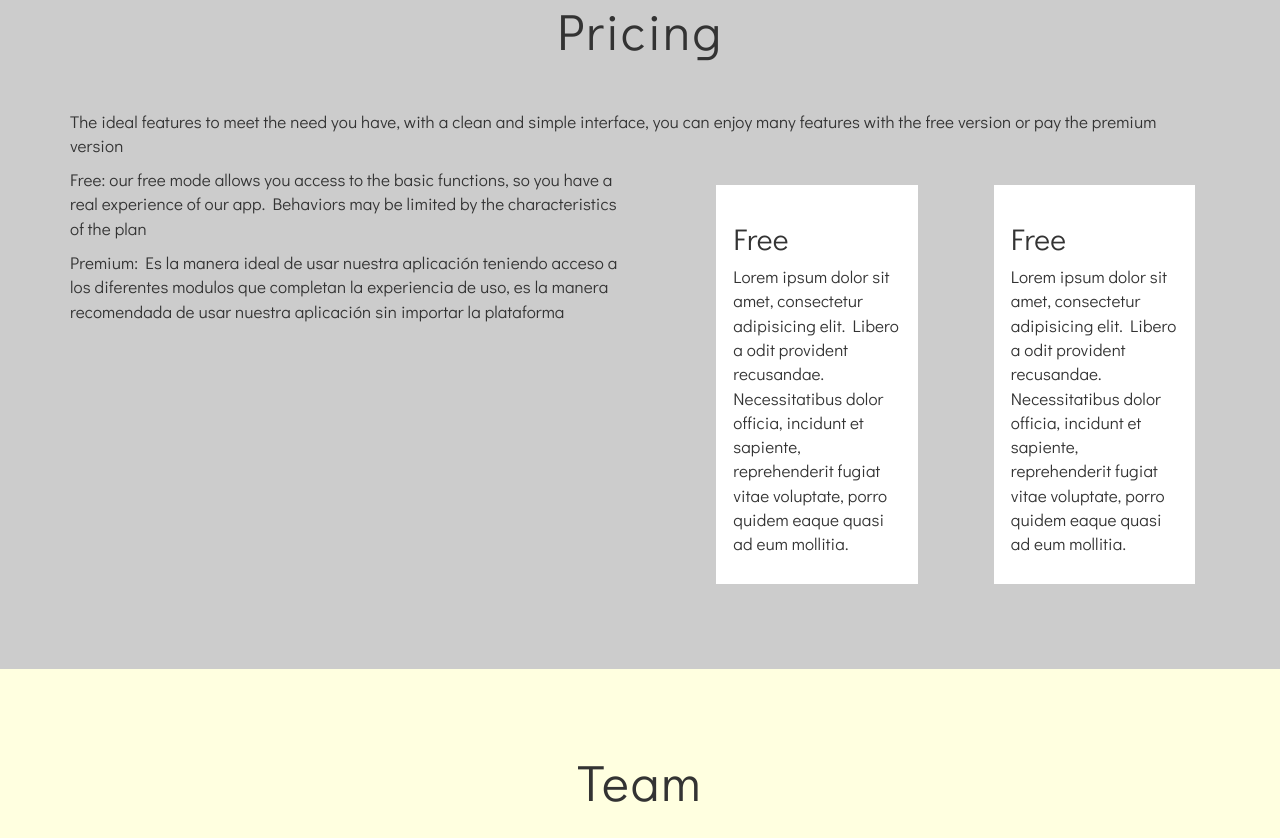
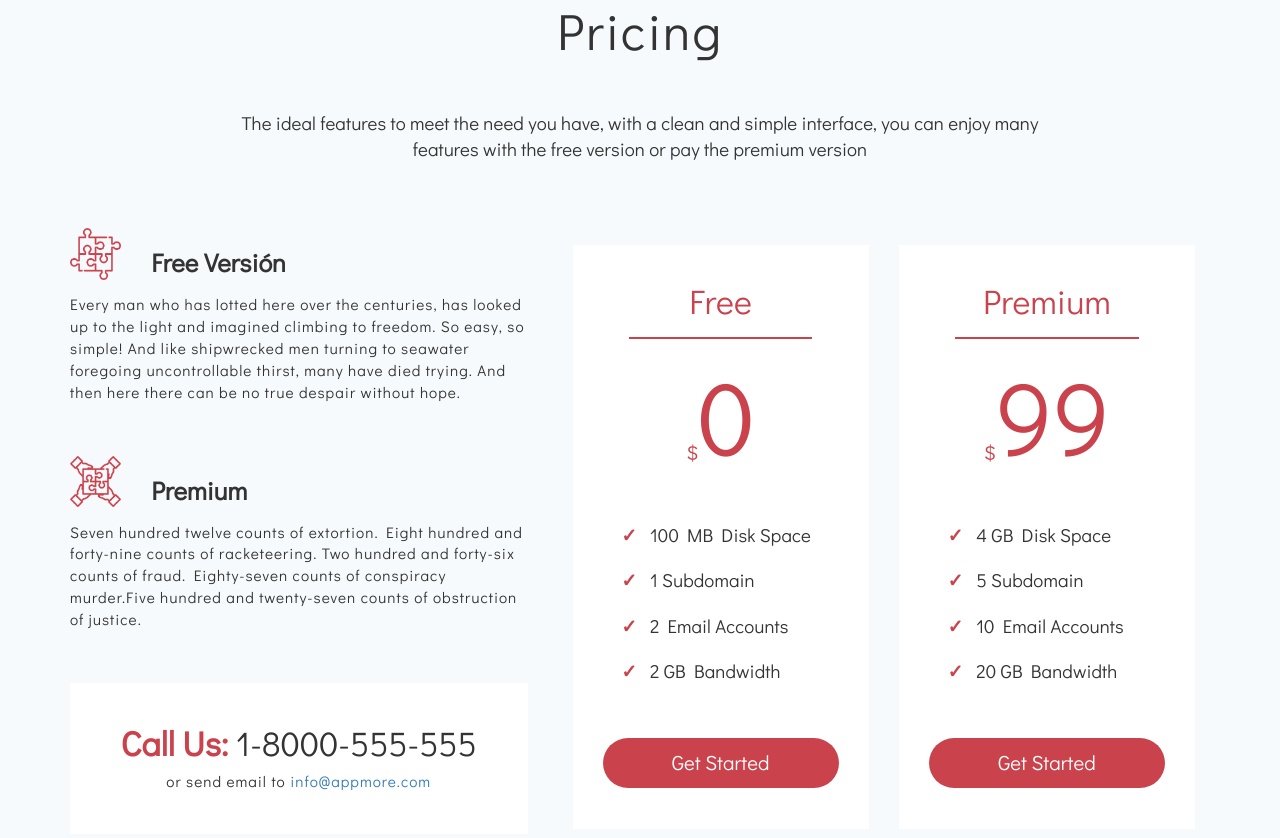
Before and after one commit to mager19/appmore, a website: page index.html in a window 1280 px wide. Shown: the part 2862-3700 px from the top of the page. Drawn offline with nearby package versions, Linux system fonts and the light colour scheme.

Commit message:
Terminada seccion Pricing

```diff
--- a/css/style.css
+++ b/css/style.css
@@ -53,6 +53,7 @@ body{
 	background-color: #fff;
 	text-rendering: optimizeLegibility;
 	-webkit-font-smoothing: antialiased;
+	overflow-x: hidden;
 }
 p{
 	font-weight: lighter;
@@ -302,6 +303,7 @@ video{
 	font-size: 1.1em;
 	line-height: 1.5em;
 	margin-top: 2em;
+	text-align: justify;
 }
 .features__slide__item ul li{
 	margin-top: 1em;
@@ -315,9 +317,10 @@ video{
 	margin-right: 10px;
 }
 
+
 /*Section Pricing ------------------*/
 .pricing{
-	background-color: #ccc;
+	background-color: #F6FAFD;
 }
 
 .pricing__table{
@@ -326,9 +329,87 @@ video{
 	margin-top: 1em;
 }
 
+.pricing h3{
+	color:#333;
+	font-size: 1.5em;
+	font-weight: 700;
+}
+
+.pricing--left p{
+	font-size: 0.9em;
+	margin-top: 0.5em;
+	letter-spacing: 1px;
+}
+
+.pricing--left__item{
+	margin-bottom: 2.5em;
+}
+
+.pricing__table{
+	text-align: center;
+}
+
+.pricing__table h2{
+	border-bottom:2px solid #ca424c;
+	color:#ca424c;
+	font-size: 2em;
+	padding-bottom: 0.5em;
+	margin-left: 15%;
+	width: 70%;
+}
+
+.pricing__table h3{
+	color:#ca424c;
+	font-size: 6em;
+	font-weight: 200;
+}
+
+.pricing__table h3 sub{
+	font-size: 0.2em;
+}
+
+.pricing__table ul{
+	margin-left: -2em;
+	margin-top: 3em;
+	text-align: left;
+}
+
+.pricing__table ul li{
+	font-size: 1.1em;
+	margin-left: 10%;
+	margin-bottom: 1em;
+	width: 80%;
+}
+
+.pricing__table ul li span{
+	color:#ca424c;
+	font-weight: 700;
+	padding-right: 0.7em;
+}
+
+.pricing__table a{
+	width: 90%;
+}
+
+.callus{
+	background-color: #fff;
+	padding: 1.8em 0.2em;
+	text-align: center;
+}
+
+.callus h4{
+	font-size: 2em;
+}
+
+.callus h4 span{
+	color:#ca424c;
+	font-weight: 700;
+}
+
+
 /*Section Team ------------------*/
 .team{
-	background-color: lightyellow;
+	background-color: #fff;
 }
 
 .team__member{
@@ -447,26 +528,35 @@ video{
 	.support{
 		margin-left: 0!important;
 	}
-
 	.presentation h1 {
 	    font-size: 3.5em;
 	    margin-top: 1.6em;
 	}
-
 	.presentation p {
     	font-size: 1.2em;
     	margin-top: 0em;
 	}
-
 	.my__button {
         font-size: 1em;
     	width: 90%;
 	}
-
 	.download:hover{
 		background-color: transparent;
 	}
-
+	.about .my__button, .features .my__button{
+		margin-left: 5%;
+	}
+	.about .title__section {
+    	margin-top: 0em;
+	}
+	.features__slide__item img{
+		margin-left: auto;
+		margin-right: auto;
+	}
+	.features__slide__item--info{
+		padding: 0em 2em;
+		margin-top: 4em;
+	}
 
 }
 
@@ -477,9 +567,7 @@ video{
 	}
 	.navbar {
     	margin-top: 0em;
-
 	}
-
 	.download{
 		background-color: rgba(255,255,255,0);
 		margin-left: 0em;
@@ -488,41 +576,50 @@ video{
 	.support{
 		margin-left: 0!important;
 	}
-
 	.presentation h1 {
 	    font-size: 1.5em;
 	    margin-top: 1.6em;
 	}
-
 	.presentation p {
     	font-size: 0.9em;
     	margin-top: 0em;
 	}
-
 	.download:hover{
 		background-color: transparent;
 	}
-
 	.title__section{
 		font-size: 1.5em;
 	}
-
 	.my__button{
 		margin-bottom: 4em;
 		width: 100%;
 	}
-
+	.about .my__button, .features .my__button{
+		margin-left: 0%;
+	}
 	.about .my__button{
 		margin-top: 3em;
 	}
-
 	video {
 	    height: 40vh;
 	}
-
 	.about .title__section {
     	margin-top: 0em;
 	}
+	.subtitle__section {
+	    font-size: 1em;
+	    margin-left: 5%;
+	    text-align: center;
+	    margin-bottom: 3em;
+	    width: 90%;
+	}
+	.slide {
+    	margin-top: 1.5em;
+	}
+	.features__slide__item--info {
+    	padding: 0em 0em;
+	}
+
 
 
 }
--- a/index.html
+++ b/index.html
@@ -128,15 +128,15 @@
 							</div>
 						</div>
 					</div>
+					<!-- Slide Item -->
 					<div class="features__slide">
-						<!-- Slide Item -->
 						<div class="features__slide__item">
-					  		<div class="col-md-5">
+							<div class="col-md-5 col-md-offset-0 col-xs-8 col-xs-offset-2">
 					  			<figure>
 					  				<img src="img/iphone1.png" alt="iphone">
 					  			</figure>
 					  		</div>
-					  		<div class="col-md-7">
+					  		<div class="col-md-7 col-xs-12">
 					  				<h2>Clean & Modern Design</h2>
 						  			<p>Maybe someday, when Gotham no longer needs Batman I'll see him again. As Gotham's favored son you will be ideally
 						  			placed to strike at the heart of criminality. If you're good at something, never do it for free.
@@ -154,16 +154,16 @@
 						</div>
 						<!-- Slide Item -->
 						<div class="features__slide__item">
-					  		<div class="col-md-5">
+							<div class="col-md-5 col-md-offset-0 col-xs-8 col-xs-offset-2">
 					  			<figure>
 					  				<img src="img/iphone2.png" alt="iphone">
 					  			</figure>
 					  		</div>
-					  		<div class="col-md-7">
+					  		<div class="col-md-7 col-xs-12">
 					  			<h2>Easily Customize</h2>
 							  		<p>But I know the rage that drives you. That impossible anger strangIing the grief until the memory of your loved one is just poison in your veins. And one day, you catch yourself wishing the person you loved had never existed so you'd be spared your pain.</p>
 							  		<p>Maybe someday, when Gotham no longer needs Batman I'll see him again. As Gotham's favored son you will be ideally placed to strike at the heart of criminality. If you're good at something, never do it for free. </p>
-						  		<blockquote>
+							  		<blockquote class="hidden-xs">
 							  			What if, before she died, she wrote a letter saying she chose Harvey Dent over you? And what if, to spare you pain, I burnt that letter?
 							  		</blockquote>
 							  		<p>Death does not wait for you to be ready! Death is not considerate of fair! And make no mistake, here you face death. Tiger. Jujitsu. Panther. You're skilled. But this is not a dance. And you are afraid. But not of me. Tell us Mr. Wayne, what do you fear? Breathe in your fears. Face them. To conquer fear, you must become fear. You must bask in the fear of other men. And men fear most what they cannot see. You have to become a terrible thought. A wraith. You have to become an idea! To control. And know that this power can be yours. Embrace your worst fear. Become one with the darkness. I'm Batman</p>
@@ -172,26 +172,32 @@
 						</div>
 						<!-- Slide Item -->
 					  	<div class="features__slide__item">
-					  		<div class="col-md-5">
+					  		<div class="col-md-5 col-md-offset-0 col-xs-8 col-xs-offset-2">
 					  			<figure>
 					  				<img src="img/iphone3.png" alt="iphone">
 					  			</figure>
 					  		</div>
-					  		<div class="col-md-7">
+					  		<div class="col-md-7 col-xs-12">
+					  			<div class="features__slide__item--info">
 					  				<h2>Fully Responsive</h2>
 						  			<p>Maybe someday, when Gotham no longer needs Batman I'll see him again. Tomorrow, you will be released. If you are bored of brawling with thieves and want to achieve something there is a rare blue flower that grows on the eastern slopes. Pick one of these flowers. If you can carry it to the top of the mountain, you may find what you were looking for in the first place.</p>
-					  			<p>You have inspired good. But you spat in the faces of Gotham's criminals. Didn't you think there might be casualties? Things always get worse before they get better. Hero can be anyone. Even a man knowing something as simple and reassuring as putting a coat around a young boy shoulders to let him know the world hadn't ended.</p>
+						  			<p class="hidden-xs">You have inspired good. But you spat in the faces of Gotham's criminals. Didn't you think there might be casualties? Things always get worse before they get better. Hero can be anyone. Even a man knowing something as simple and reassuring as putting a coat around a young boy shoulders to let him know the world hadn't ended.</p>
 						  			<p>We have purged your fear. You are ready to Iead these men. You are ready to become a member of the League of Shadows. But first, you must demonstrate your commitment to justice. I'm Gotham's reckoning. It'll end the ball of damns you've all been living on. A necessary evil. Okay. Now... Hardened Kevlar plates over titanium-dipped, tri-weave fibers for flexibility. You'll be lighter, faster, more agile. Never underestimate Gotham City. People get mugged coming home from work every day of the week. Sometimes things just go bad.</p>
-					  			<p>No guns, no killing. You know what you said about the structures becoming shackles. You were right and I can't take it, the injustice. I mean, no one ever's gonna know who saved the entire city.</p>
-
+					  			</div>
 					  		</div>
 					  	</div>
 					  	<!-- Slide Item -->
 					  	<div class="features__slide__item">
-					  		<div class="col-md-7">
+					  		<div class="col-md-5 col-md-offset-0 col-xs-8 col-xs-offset-2">
+					  			<figure>
+					  				<img src="img/iphone4.png" alt="phone">
+					  			</figure>
+					  		</div>
+					  		<div class="col-md-7 col-xs-12">
+					  			<div class="features__slide__item--info">
 					  				<h2>Powerful Options</h2>
 						  			<p>You wanna know how I got these scars? My father was... a drinker, and a fiend. And one night, he goes off crazier than usual. Mommy gets the kitchen knife to defend herself. He doesn't like that, not one bit. So, me watching he takes the knife to her, laughing while he does it. He turns to me and he says: "Why so serious?". He comes at me with the knife "Why so serious?". He sticks the blade in my mouth. "Let's put a smile on that face." and... Why so serious?</p>
-								<blockquote>I'll be standing where l belong. Between you and the peopIe of Gotham. The city needs Bruce Wayne, your resources, your knowledge. It doesn't need your body or your life. That time is past.</blockquote>
+									<blockquote class="hidden-xs">I'll be standing where l belong. Between you and the peopIe of Gotham. The city needs Bruce Wayne, your resources, your knowledge. It doesn't need your body or your life. That time is past.</blockquote>
 									<ul>
 										<li>That's a lovely lovely voice!</li>
 										<li>You see, I'm a guy of simple taste. I enjoy dynamite and gunpowder and gasoline.</li>
@@ -200,10 +206,6 @@
 									</ul>
 						  			<a href="#" class="my__button">Get Started</a>
 					  			</div>
-					  		<div class="col-md-5">
-					  			<figure>
-					  				<img src="img/iphone4.png" alt="iphone">
-					  			</figure>
 					  		</div>
 					  	</div>
 					</div>
@@ -220,32 +222,83 @@
 		<div class="row">
 			<div class="col-xs-12 col-md-12">
 				<h2 class="title__section">Pricing</h2>
-				<p>The ideal features to meet the need you have, with a clean and simple interface, you can enjoy many features with the free version or pay the premium version</p>
+				<p class="subtitle__section">The ideal features to meet the need you have, with a clean and simple interface, you can enjoy many features with the free version or pay the premium version</p>
 			</div>
-			<div class="col-xs-12 col-md-6">
-				<div class="princing--left">
+			<div class="col-xs-12 col-md-5">
+				<!-- Pricing Left -->
+				<div class="pricing--left">
+					<div class="row">
+						<div class="col-md-12 hidden-xs">
+							<div class="pricing--left__item">
+								<div class="row">
+									<div class="col-md-2 col-xs-12">
+										<figure>
+											<img src="img/free.png" alt="free">
+										</figure>
+									</div>
+									<div class="col-md-9 col-xs-12">
+										<h3>Free Versión</h3>
+									</div>
+									<div class="col-md-12 col-xs-12">
+										<p>Every man who has lotted here over the centuries, has looked up to the light and imagined climbing to freedom. So easy, so simple! And like shipwrecked men turning to seawater foregoing uncontrollable thirst, many have died trying. And then here there can be no true despair without hope.</p>
+									</div>
+								</div>
+							</div>
+							<div class="pricing--left__item">
+								<div class="row">
+									<div class="col-md-2 col-xs-12">
+										<figure>
+											<img src="img/teamwork.png" alt="free">
+										</figure>
+									</div>
+									<div class="col-md-9 col-xs-12">
+										<h3>Premium</h3>
+									</div>
+									<div class="col-md-12 col-xs-12">
+										<p>Seven hundred twelve counts of extortion. Eight hundred and forty-nine counts of racketeering. Two hundred and forty-six counts of fraud. Eighty-seven counts of conspiracy murder.Five hundred and twenty-seven counts of obstruction of justice.</p>
+									</div>
+								</div>
+							</div>
+							<!-- Call Us -->
+							<div class="callus hidden-xs">
 								<div class="row">
 									<div class="col-md-12">
-							<p><b>Free:</b> our free mode allows you access to the basic functions, so you have a real experience of our app. Behaviors may be limited by the characteristics of the plan</p>
-						</div>
-						<div class="col-md-12">
-							<p>Premium: Es la manera ideal de usar nuestra aplicación teniendo acceso a los diferentes modulos que completan la experiencia de uso, es la manera recomendada de usar nuestra aplicación sin importar la plataforma</p>
+										<h4><span>Call Us:</span> 1-8000-555-555</h4>
+										<p>or send email to <a href="#">info@appmore.com</a></p>
 									</div>
 								</div>
 							</div>
 						</div>
+					</div>
+				</div>
+			</div>
+			<div class="col-xs-12 col-md-7">
+				<!-- Pricing Right -->
+				<div class="pricing--right">
 					<div class="col-xs-12 col-md-6">
-				<div class="pricing--right">
-					<div class="col-xs-10 col-xs-offset-1 col-md-5">
 						<div class="pricing__table">
 							<h2>Free</h2>
-							<p>Lorem ipsum dolor sit amet, consectetur adipisicing elit. Libero a odit provident recusandae. Necessitatibus dolor officia, incidunt et sapiente, reprehenderit fugiat vitae voluptate, porro quidem eaque quasi ad eum mollitia.</p>
+							<h3><sub>$</sub>0</h3>
+							<ul>
+								<li><span>&#10003;</span>100 MB Disk Space</li>
+								<li><span>&#10003;</span>1 Subdomain</li>
+								<li><span>&#10003;</span>2 Email Accounts</li>
+								<li><span>&#10003;</span>2 GB Bandwidth</li>
+							</ul>
+							<a href="#" class="my__button">Get Started</a>
 						</div>
 					</div>
-					<div class="col-xs-10 col-xs-offset-1 col-md-5 col-md-offset-1">
+					<div class="col-xs-12 col-md-6 ">
 						<div class="pricing__table">
-							<h2>Free</h2>
-							<p>Lorem ipsum dolor sit amet, consectetur adipisicing elit. Libero a odit provident recusandae. Necessitatibus dolor officia, incidunt et sapiente, reprehenderit fugiat vitae voluptate, porro quidem eaque quasi ad eum mollitia.</p>
+							<h2>Premium</h2>
+							<h3><sub>$</sub>99</h3>
+							<ul>
+								<li><span>&#10003;</span>4 GB Disk Space</li>
+								<li><span>&#10003;</span>5 Subdomain</li>
+								<li><span>&#10003;</span>10 Email Accounts</li>
+								<li><span>&#10003;</span>20 GB Bandwidth</li>
+							</ul>
+							<a href="#" class="my__button">Get Started</a>
 						</div>
 					</div>
 				</div>
--- a/js/main.js
+++ b/js/main.js
@@ -10,6 +10,18 @@ $( document ).ready(function() {
 		  slidesToShow: 1,
 		  slidesToScroll: 1,
 		  fade:true,
+		  mobilefirst:true,
+		  responsive: [
+            {
+                breakpoint: 1280,
+                settings: "slick"
+            },
+            {
+                breakpoint: 800,
+                settings: "slick"
+            }
+          ]
+
 
 	});
 	// Dots navigation Slide Features
```
Also changed, not shown: img/free.png (added), img/teamwork.png (added). Lines whose indentation alone changed are shown as unchanged.
